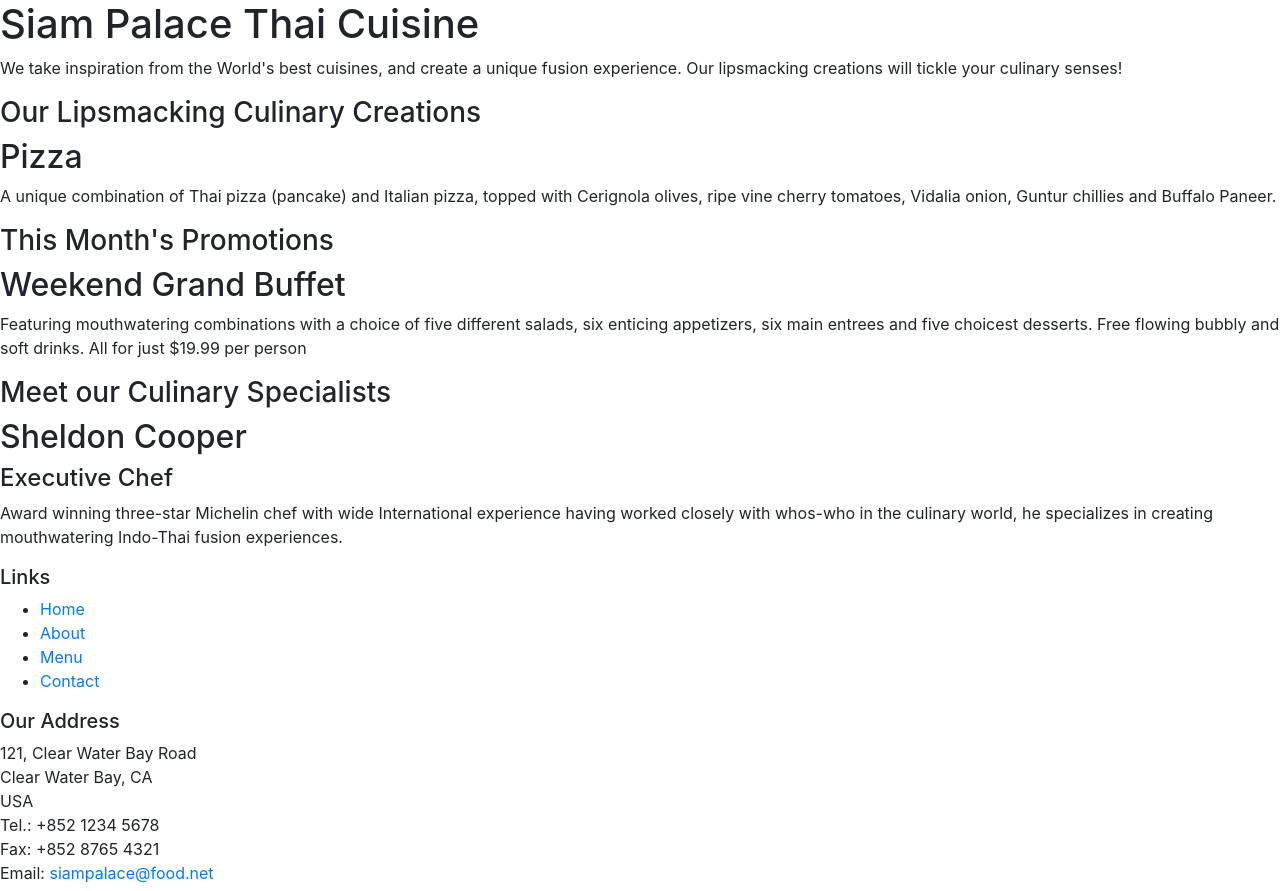
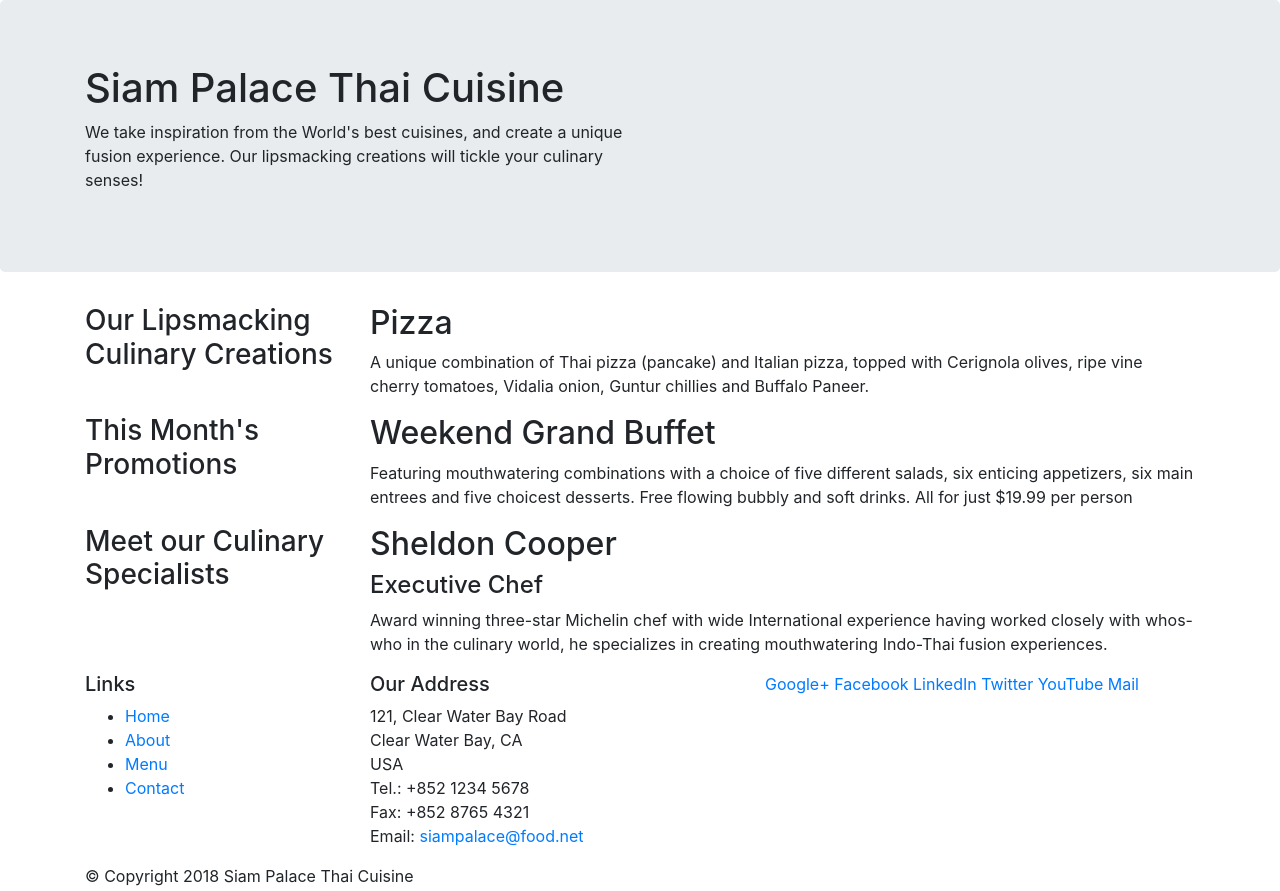
Before and after one commit to mroman181/SiamPalaceThaiCuisuine-MarcRoman, a website: page index.html in a window 1280 px wide. Shown: the top 891 px of the page. Drawn offline with nearby package versions, Linux system fonts and the light colour scheme.

Commit message:
Tarea bootstrap realizada

```diff
--- a/index.html
+++ b/index.html
@@ -16,46 +16,46 @@
 
 <body>
 
-    <header>
-        <div>
-            <div>
-                <div>
+    <header class="jumbotron">
+        <div class="container">
+            <div class="row">
+                <div class="col-12 col-sm-6">
                     <h1>Siam Palace Thai Cuisine</h1>
                     <p>We take inspiration from the World's best cuisines, and create a unique fusion experience. Our lipsmacking creations will tickle your culinary senses!</p>
                 </div>
-                <div>
+                <div class="col-12 col-sm">
                 </div>
             </div>
         </div>
     </header>
 
-    <div>
-        <div>
-            <div>
+    <div class="container">
+        <div class="row">
+            <div class="col-12 col-sm-4 col-md-3">
                 <h3>Our Lipsmacking Culinary Creations</h3>
             </div>
-            <div>
+            <div class="col col-sm col-md">
                 <h2>Pizza</h2>
                 <p>A unique combination of Thai pizza (pancake) and Italian pizza, topped with Cerignola olives, ripe vine cherry tomatoes, Vidalia onion, Guntur chillies and Buffalo Paneer.</p>
             </div>
         </div>
 
 
-        <div>
-            <div>
+        <div class="row">
+            <div class="col-12 col-sm-4 col-md-3">
                 <h3>This Month's Promotions</h3>
             </div>
-            <div>
+            <div class="col col-sm col-md">
                 <h2>Weekend Grand Buffet</h2>
                 <p>Featuring mouthwatering combinations with a choice of five different salads, six enticing appetizers, six main entrees and five choicest desserts. Free flowing bubbly and soft drinks. All for just $19.99 per person </p>
             </div>
         </div>
 
-        <div>
-            <div>
+        <div class="row">
+            <div class="col-12 col-sm-4 col-md-3">
                 <h3>Meet our Culinary Specialists</h3>
             </div>
-            <div>
+            <div class="col col-sm col-md">
                 <h2>Sheldon Cooper</h2>
                 <h4>Executive Chef</h4>
                 <p>Award winning three-star Michelin chef with wide International experience having worked closely with whos-who in the culinary world, he specializes in creating mouthwatering Indo-Thai fusion experiences. </p>
@@ -63,10 +63,10 @@
         </div>
     </div>
 
-    <footer>
-        <div>
-            <div>
-                <div>
+    <footer class="footer">
+        <div class="container">
+            <div class="row">
+                <div class="col-4 col-sm-3">
                     <h5>Links</h5>
                     <ul>
                         <li><a href="#">Home</a></li>
@@ -75,7 +75,7 @@
                         <li><a href="#">Contact</a></li>
                     </ul>
                 </div>
-                <div>
+                <div class="col-7 col-sm-4">
                     <h5>Our Address</h5>
                     <address>
 		              121, Clear Water Bay Road<br>
@@ -86,8 +86,8 @@
 		              Email: <a href="mailto:siampalace@food.net">siampalace@food.net</a>
 		           </address>
                 </div>
-                <div>
-                    <div>
+                <div  class="col-12 col-sm-5">
+                    <div class="col-auto">
                         <a href="http://google.com/+">Google+</a>
                         <a href="http://www.facebook.com/profile.php?id=">Facebook</a>
                         <a href="http://www.linkedin.com/in/">LinkedIn</a>
@@ -98,7 +98,7 @@
                 </div>
            </div>
            <div>
-                <div>
+                <div >
                     <p>© Copyright 2018 Siam Palace Thai Cuisine</p>
                 </div>
            </div>
```
